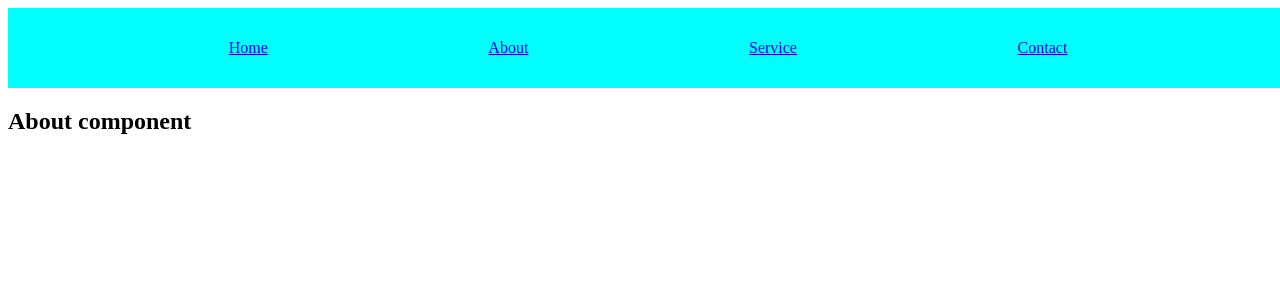
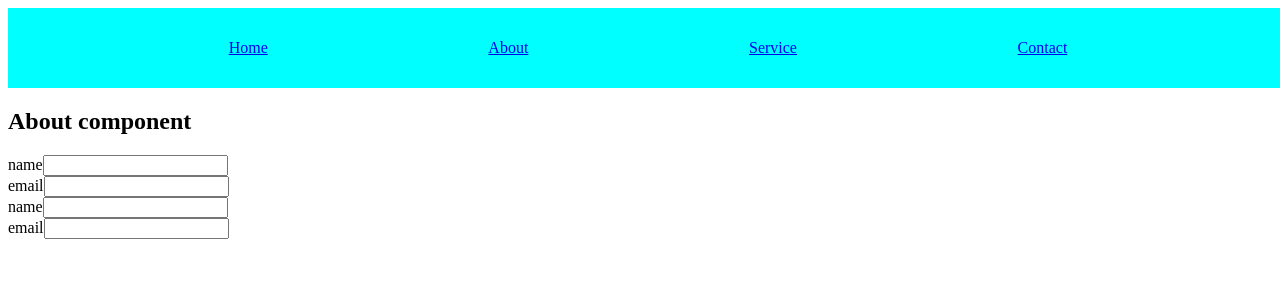
Before and after one commit to kamalrajms/Apr1, a React (Vite) app: page /About in a window 1280 px wide. Shown: the top 300 px of the page. Built offline with nearby package versions, Linux system fonts and the light colour scheme.

Commit message:
useParam,useNavigate,useId

```diff
--- a/src/App.jsx
+++ b/src/App.jsx
@@ -25,6 +25,8 @@ import Service from "./Router/Service";
 import Contact from "./Router/Contact";
 import WebDev from "./Router/WebDev";
 import AppDev from "./Router/AppDev";
+import UseParamHook from "./Component/UseParamHook";
+import BlogDetailes from "./Component/BlogDetailes";
 
 export const Pass = createContext();
 
@@ -108,6 +110,7 @@ export default function App() {
             <Route path="AppDev" element={<AppDev />} />
           </Route>
           <Route path="/Contact" element={<Contact />} />
+          <Route path="/blogs/:id" element={<BlogDetailes />} />
         </Routes>
       </BrowserRouter>
     </>
--- /dev/null
+++ b/src/Component/BlogDetailes.jsx
@@ -0,0 +1,11 @@
+import React from "react";
+import { useParams } from "react-router-dom";
+
+export default function BlogDetailes() {
+  const { id } = useParams();
+  return (
+    <div>
+      <h2>Blog Detailes---{id}</h2>
+    </div>
+  );
+}
--- /dev/null
+++ b/src/Component/UseIdHook.jsx
@@ -0,0 +1,21 @@
+import React, { useId } from "react";
+
+export default function UseIdHook() {
+  const name = useId();
+  const email = useId();
+  console.log(name);
+  console.log(email);
+
+  return (
+    <div>
+      <div>
+        <label htmlFor={name}>name</label>
+        <input type="text" id={name} />
+      </div>
+      <div>
+        <label htmlFor={email}>email</label>
+        <input type="text" id={email} />
+      </div>
+    </div>
+  );
+}
--- /dev/null
+++ b/src/Component/UseParamHook.jsx
@@ -0,0 +1,25 @@
+import React, { useEffect, useState } from "react";
+import { Link } from "react-router-dom";
+
+export default function UseParamHook() {
+  const [user, setUser] = useState([]);
+  useEffect(() => {
+    fetch("https://jsonplaceholder.typicode.com/users")
+      .then((res) => res.json())
+      .then((data) => {
+        setUser(data);
+      });
+  }, []);
+  return (
+    <div>
+      <h2>User Name list</h2>
+      <ul>
+        {user.map((user) => (
+          <li key={user.id}>
+            <Link to={`/blogs/:${user.email}`}>{user.name}</Link>
+          </li>
+        ))}
+      </ul>
+    </div>
+  );
+}
--- a/src/Router/About.jsx
+++ b/src/Router/About.jsx
@@ -1,9 +1,12 @@
-import React from 'react'
+import React from "react";
+import UseIdHook from "../Component/UseIdHook";
 
 export default function About() {
   return (
     <div>
       <h2>About component</h2>
+      <UseIdHook />
+      <UseIdHook />
     </div>
-  )
+  );
 }
--- a/src/Router/Home.jsx
+++ b/src/Router/Home.jsx
@@ -1,9 +1,26 @@
-import React from 'react'
+import React, { useState, useEffect } from "react";
+import UseParamHook from "../Component/UseParamHook";
+import { useNavigate } from "react-router-dom";
 
 export default function Home() {
+  const page = useNavigate();
+
+  const [count, setCount] = useState(0);
+
+  useEffect(() => {
+    if (count == 10) {
+      page("/Service");
+    }
+    console.log("run");
+  }, [count]);
+
   return (
     <div>
-      <h2>Home  component</h2>
+      <h2>Home component</h2>
+      <h2>Count:{count}</h2>
+      <button onClick={() => setCount(count + 1)}>Increment</button>
+      <button onClick={() => page("/Service")}>move to service</button>
+      <UseParamHook />
     </div>
-  )
+  );
 }
```
Also changed, not shown: src/App.css (+9 -0 lines), src/Text.txt.
